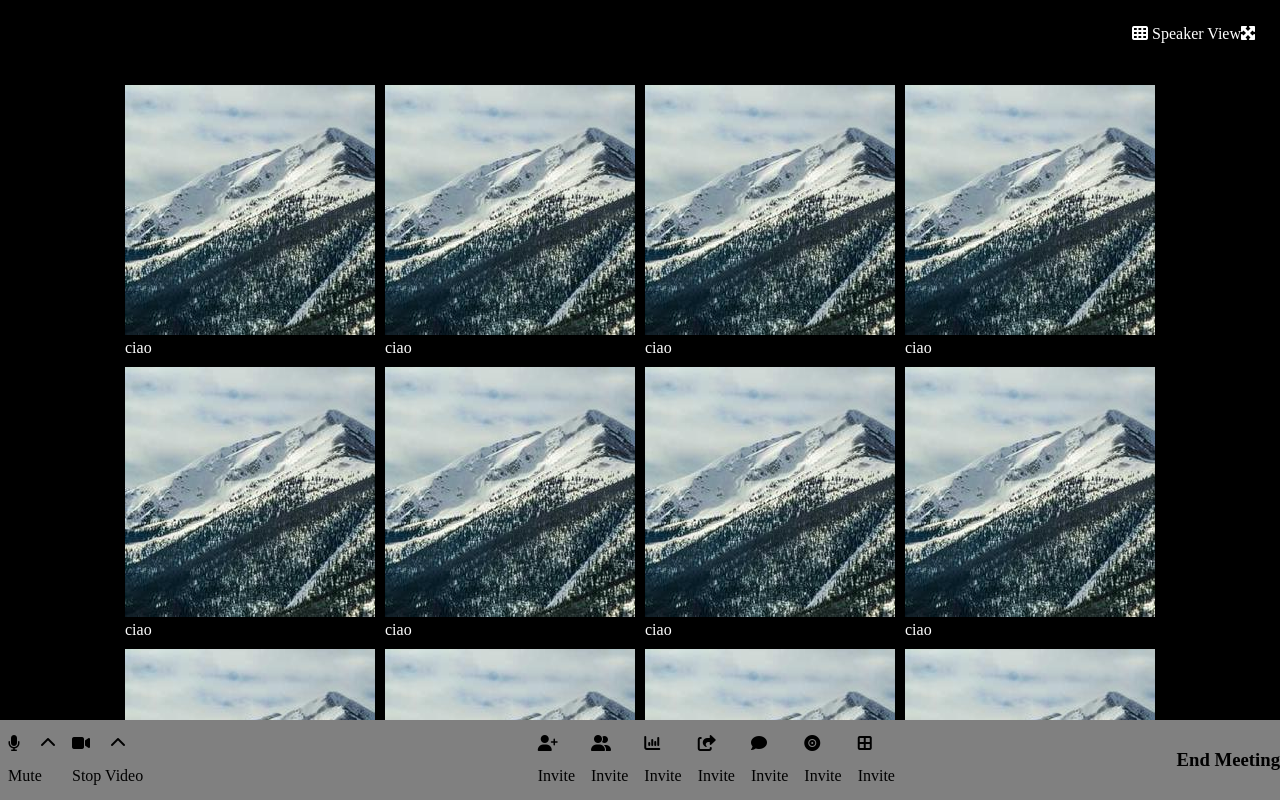
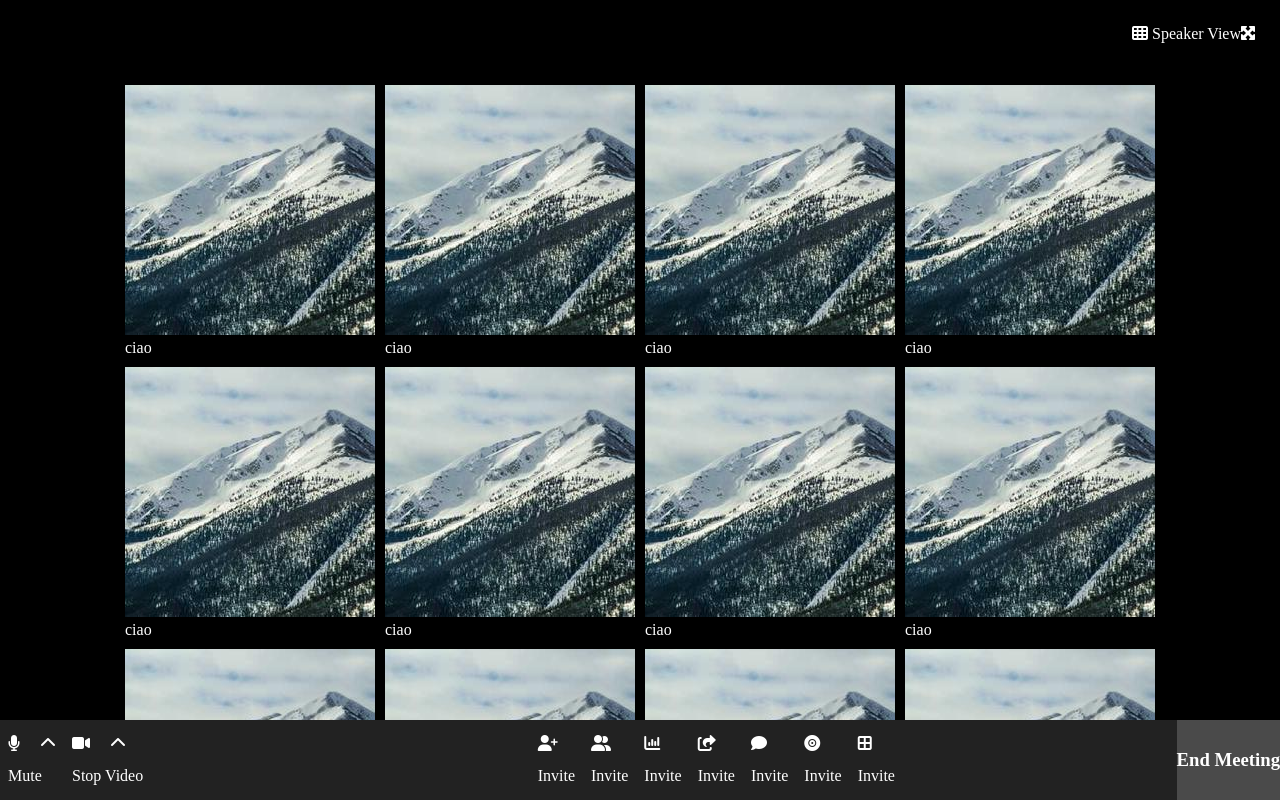
Before and after one commit to AdamBenDev/html-css-zoom, a plain HTML site: page index.html in a window 1280 px wide. Drawn offline with Linux system fonts and the light colour scheme.

Commit message:
colors and right side footer positioning

```diff
--- a/assets/style.css
+++ b/assets/style.css
@@ -17,12 +17,13 @@ main {
 }
 
 footer{
-    background-color: grey;
+    background-color: #222222;
     height: 80px;
     flex-basis: 100%;
     display: flex;
     align-items: center;
     justify-content: space-between;
+    color: white;
 }
 
 /*HEADER*/
@@ -75,3 +76,11 @@ footer i{
 .action{
     margin:8px;
 }
+
+.right-side{
+    display: flex;
+    height: 80px;
+    align-items: center;
+    background-color: #4a4a4a;
+
+}
```
